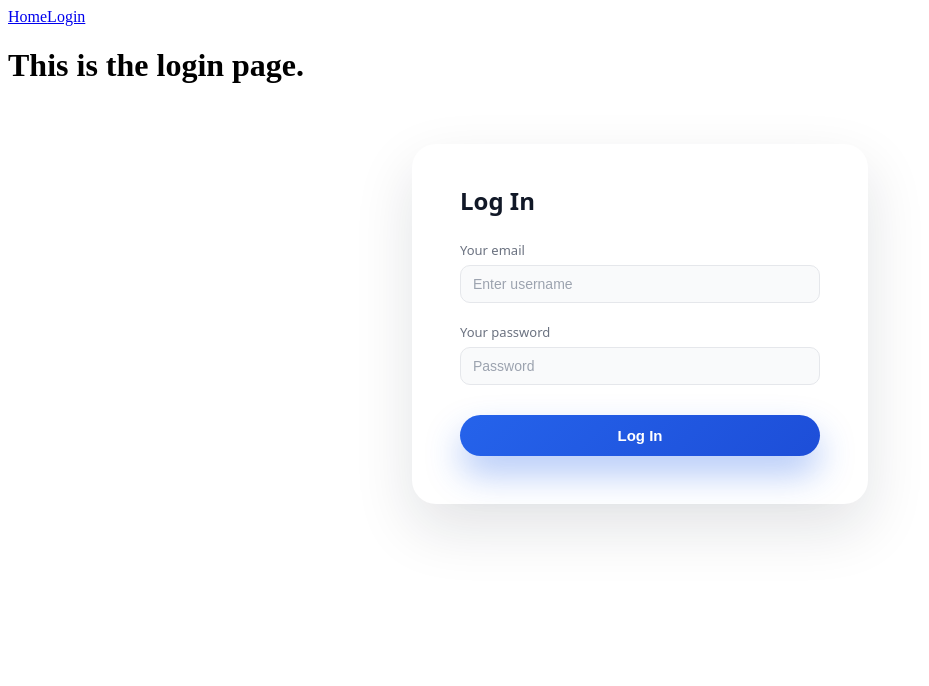
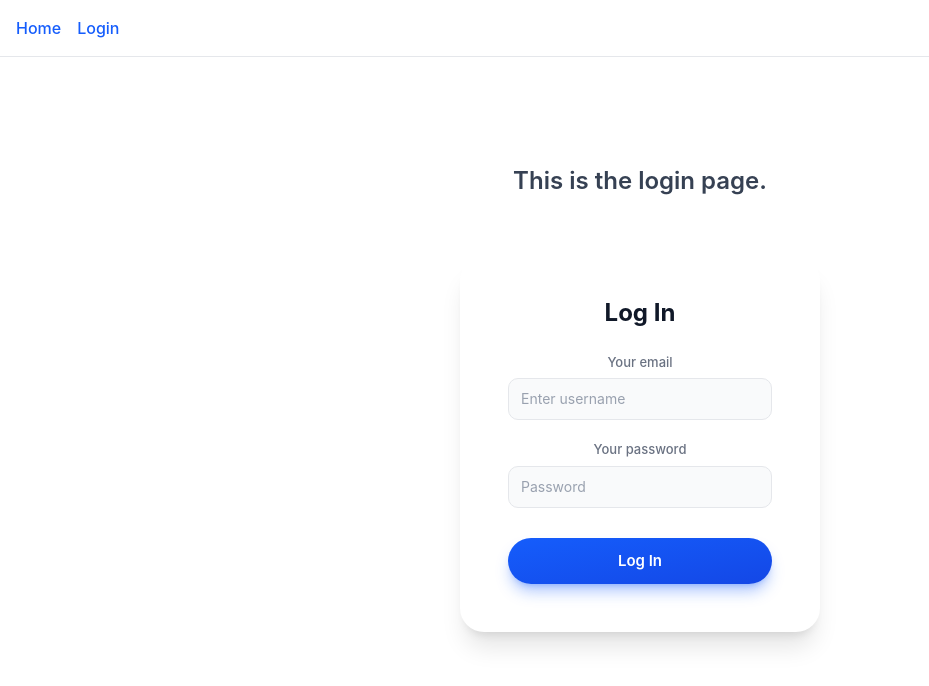
Before and after one commit to SheCodesAus/debug-a-lotl-frontend, a React (Vite) app: page /login in a window 1280 px wide. Shown: the top 686 px of the page, without its empty margins (0-929 px from the left). Built offline with nearby package versions, Linux system fonts and the light colour scheme.

Commit message:
adding Tailwind, removing unnecessary css files and using tailwind instead

```diff
--- a/package.json
+++ b/package.json
@@ -9,7 +9,9 @@
     "preview": "vite preview"
   },
   "devDependencies": {
+    "@tailwindcss/vite": "^4.2.1",
     "@vitejs/plugin-react": "^5.1.4",
+    "tailwindcss": "^4.2.1",
     "vite": "^7.3.1"
   },
   "dependencies": {
--- a/src/components/LoginForm.css
+++ /dev/null
@@ -1,83 +0,0 @@
-/* Outer card container */
-.login-form-card {
-  width: 360px;
-  margin: 60px auto;
-  padding: 40px 48px 48px;
-  background-color: #ffffff;
-  border-radius: 24px;
-  box-shadow: 0 24px 60px rgba(15, 23, 42, 0.12);
-  font-family: system-ui, -apple-system, BlinkMacSystemFont, "Segoe UI", sans-serif;
-}
-
-/* "Log In" heading */
-.login-form-title {
-  margin: 0 0 24px;
-  font-size: 24px;
-  font-weight: 700;
-  color: #111827;
-}
-
-/* Layout for the form fields */
-.login-form {
-  display: flex;
-  flex-direction: column;
-  gap: 20px;
-}
-
-.login-form-field {
-  display: flex;
-  flex-direction: column;
-  gap: 6px;
-}
-
-.login-form-label {
-  font-size: 13px;
-  font-weight: 500;
-  color: #6b7280;
-}
-
-.login-form-input {
-  padding: 10px 12px;
-  border-radius: 10px;
-  border: 1px solid #e5e7eb;
-  background-color: #f9fafb;
-  font-size: 14px;
-  outline: none;
-  transition: border-color 0.15s ease, box-shadow 0.15s ease, background-color 0.15s ease;
-}
-
-.login-form-input::placeholder {
-  color: #9ca3af;
-}
-
-.login-form-input:focus {
-  background-color: #ffffff;
-  border-color: #2563eb;
-  box-shadow: 0 0 0 1px rgba(37, 99, 235, 0.3);
-}
-
-/* Primary Log In button */
-.login-form-button {
-  margin-top: 10px;
-  width: 100%;
-  padding: 12px 16px;
-  border: none;
-  border-radius: 999px;
-  background: linear-gradient(135deg, #2563eb, #1d4ed8);
-  color: #ffffff;
-  font-size: 15px;
-  font-weight: 600;
-  cursor: pointer;
-  box-shadow: 0 18px 35px rgba(37, 99, 235, 0.35);
-  transition: transform 0.08s ease, box-shadow 0.08s ease, background 0.15s ease;
-}
-
-.login-form-button:hover {
-  transform: translateY(-1px);
-  box-shadow: 0 20px 40px rgba(37, 99, 235, 0.45);
-}
-
-.login-form-button:active {
-  transform: translateY(0);
-  box-shadow: 0 12px 24px rgba(37, 99, 235, 0.35);
-}
--- a/src/components/LoginForm.jsx
+++ b/src/components/LoginForm.jsx
@@ -1,10 +1,11 @@
 import { useState } from "react";
+import { useNavigate } from "react-router-dom";
 import { useAuth } from "../hooks/use-auth";
 import postLogin from "../api/post-login";
-import "./LoginForm.css";
 
 // Simple controlled login form that tracks username and password in local state
 function LoginForm() {
+  const navigate = useNavigate();
   const { setAuth } = useAuth();
   // Group both fields in a single state object so we can update them together
   const [credentials, setCredentials] = useState({
@@ -49,16 +50,16 @@ function LoginForm() {
   };
 
   return (
-    <div className="login-form-card">
-      <h2 className="login-form-title">Log In</h2>
+    <div className="w-[360px] mx-auto my-[60px] px-12 pt-10 pb-12 bg-white rounded-3xl shadow-xl font-sans">
+      <h2 className="m-0 mb-6 text-2xl font-bold text-gray-900">Log In</h2>
 
-      <form className="login-form" onSubmit={handleSubmit}>
-        <div className="login-form-field">
-          <label className="login-form-label" htmlFor="username">
+      <form className="flex flex-col gap-5" onSubmit={handleSubmit}>
+        <div className="flex flex-col gap-1.5">
+          <label className="text-[13px] font-medium text-gray-500" htmlFor="username">
             Your email
           </label>
           <input
-            className="login-form-input"
+            className="px-3 py-2.5 rounded-[10px] border border-gray-200 bg-gray-50 text-sm outline-none transition focus:bg-white focus:border-blue-600 focus:ring-1 focus:ring-blue-600/30 placeholder:text-gray-400"
             type="text"
             id="username"
             placeholder="Enter username"
@@ -66,12 +67,12 @@ function LoginForm() {
           />
         </div>
 
-        <div className="login-form-field">
-          <label className="login-form-label" htmlFor="password">
+        <div className="flex flex-col gap-1.5">
+          <label className="text-[13px] font-medium text-gray-500" htmlFor="password">
             Your password
           </label>
           <input
-            className="login-form-input"
+            className="px-3 py-2.5 rounded-[10px] border border-gray-200 bg-gray-50 text-sm outline-none transition focus:bg-white focus:border-blue-600 focus:ring-1 focus:ring-blue-600/30 placeholder:text-gray-400"
             type="password"
             id="password"
             placeholder="Password"
@@ -79,7 +80,10 @@ function LoginForm() {
           />
         </div>
 
-        <button className="login-form-button" type="submit">
+        <button
+          className="mt-2.5 w-full py-3 px-4 rounded-full bg-gradient-to-br from-blue-600 to-blue-700 text-white text-[15px] font-semibold cursor-pointer shadow-lg shadow-blue-600/35 transition hover:-translate-y-px hover:shadow-xl hover:shadow-blue-600/45 active:translate-y-0 active:shadow-md"
+          type="submit"
+        >
           Log In
         </button>
       </form>
--- a/src/components/Navbar.jsx
+++ b/src/components/Navbar.jsx
@@ -7,13 +7,21 @@ function NavBar() {
   const { auth, setAuth } = useAuth();
 
   return (
-    <div>
-      <nav>
-        <Link to="/">Home</Link>
-        <Link to="/login">Login</Link>
+    <div className="min-h-screen flex flex-col">
+      <nav className="flex gap-4 p-4 border-b border-gray-200 bg-white">
+        <Link to="/" className="font-medium text-blue-600 hover:text-blue-700">
+          Home
+        </Link>
+        <Link
+          to="/login"
+          className="font-medium text-blue-600 hover:text-blue-700"
+        >
+          Login
+        </Link>
       </nav>
-      {/* React Router will pass components into the <Outlet /> based on the path */}
-      <Outlet />
+      <main className="flex-1 flex items-center justify-center p-8">
+        <Outlet />
+      </main>
     </div>
   );
 }
--- /dev/null
+++ b/src/index.css
@@ -0,0 +1,12 @@
+@import "tailwindcss";
+
+/* Base layout: full viewport, centered content */
+body {
+  margin: 0;
+  min-height: 100vh;
+  min-width: 320px;
+}
+
+#root {
+  min-height: 100vh;
+}
--- a/src/main.jsx
+++ b/src/main.jsx
@@ -2,6 +2,8 @@ import React from "react";
 import ReactDOM from "react-dom/client";
 import { createBrowserRouter, RouterProvider } from "react-router-dom";
 import { AuthProvider } from "./components/AuthProvider.jsx";
+
+import "./index.css";
 
 // Here we import our layout and pages
 import NavBar from "./components/Navbar.jsx";
--- a/src/pages/HomePage.jsx
+++ b/src/pages/HomePage.jsx
@@ -1,5 +1,7 @@
 function HomePage() {
-  return <h1>This is the home page.</h1>;
+  return (
+    <h1 className="text-3xl font-bold text-gray-900">This is the home page.</h1>
+  );
 }
 
 export default HomePage;
--- a/src/pages/LoginPage.jsx
+++ b/src/pages/LoginPage.jsx
@@ -2,10 +2,12 @@ import LoginForm from "../components/LoginForm";
 
 function LoginPage() {
   return (
-    <>
-      <h1>This is the login page.</h1>
+    <div className="text-center w-full">
+      <h1 className="text-2xl font-semibold text-gray-700 mb-6">
+        This is the login page.
+      </h1>
       <LoginForm />
-    </>
+    </div>
   );
 }
 
--- a/src/style.css
+++ /dev/null
@@ -1,96 +0,0 @@
-:root {
-  font-family: system-ui, Avenir, Helvetica, Arial, sans-serif;
-  line-height: 1.5;
-  font-weight: 400;
-
-  color-scheme: light dark;
-  color: rgba(255, 255, 255, 0.87);
-  background-color: #242424;
-
-  font-synthesis: none;
-  text-rendering: optimizeLegibility;
-  -webkit-font-smoothing: antialiased;
-  -moz-osx-font-smoothing: grayscale;
-}
-
-a {
-  font-weight: 500;
-  color: #646cff;
-  text-decoration: inherit;
-}
-a:hover {
-  color: #535bf2;
-}
-
-body {
-  margin: 0;
-  display: flex;
-  place-items: center;
-  min-width: 320px;
-  min-height: 100vh;
-}
-
-h1 {
-  font-size: 3.2em;
-  line-height: 1.1;
-}
-
-#app {
-  max-width: 1280px;
-  margin: 0 auto;
-  padding: 2rem;
-  text-align: center;
-}
-
-.logo {
-  height: 6em;
-  padding: 1.5em;
-  will-change: filter;
-  transition: filter 300ms;
-}
-.logo:hover {
-  filter: drop-shadow(0 0 2em #646cffaa);
-}
-.logo.vanilla:hover {
-  filter: drop-shadow(0 0 2em #f7df1eaa);
-}
-
-.card {
-  padding: 2em;
-}
-
-.read-the-docs {
-  color: #888;
-}
-
-button {
-  border-radius: 8px;
-  border: 1px solid transparent;
-  padding: 0.6em 1.2em;
-  font-size: 1em;
-  font-weight: 500;
-  font-family: inherit;
-  background-color: #1a1a1a;
-  cursor: pointer;
-  transition: border-color 0.25s;
-}
-button:hover {
-  border-color: #646cff;
-}
-button:focus,
-button:focus-visible {
-  outline: 4px auto -webkit-focus-ring-color;
-}
-
-@media (prefers-color-scheme: light) {
-  :root {
-    color: #213547;
-    background-color: #ffffff;
-  }
-  a:hover {
-    color: #747bff;
-  }
-  button {
-    background-color: #f9f9f9;
-  }
-}
--- a/vite.config.js
+++ b/vite.config.js
@@ -1,10 +1,11 @@
 import { defineConfig } from "vite";
 import react from "@vitejs/plugin-react";
+import tailwindcss from "@tailwindcss/vite";
 
 export default defineConfig({
   server: {
     host: "127.0.0.1",
     port: 5173,
   },
-  plugins: [react()],
+  plugins: [react(), tailwindcss()],
 });
```
Also changed, not shown: 1 other file (tests, documents, lock files or other folders).
